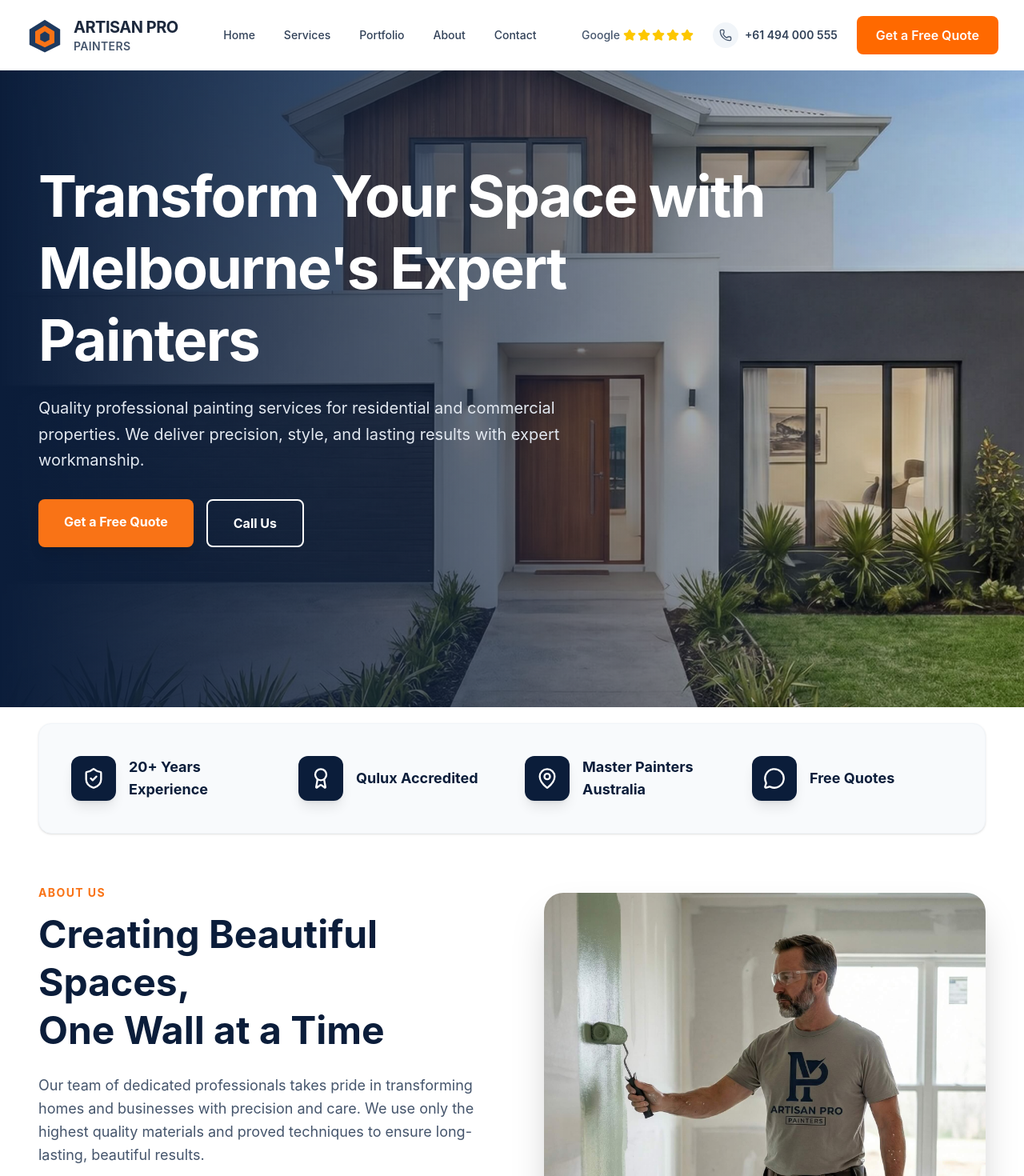
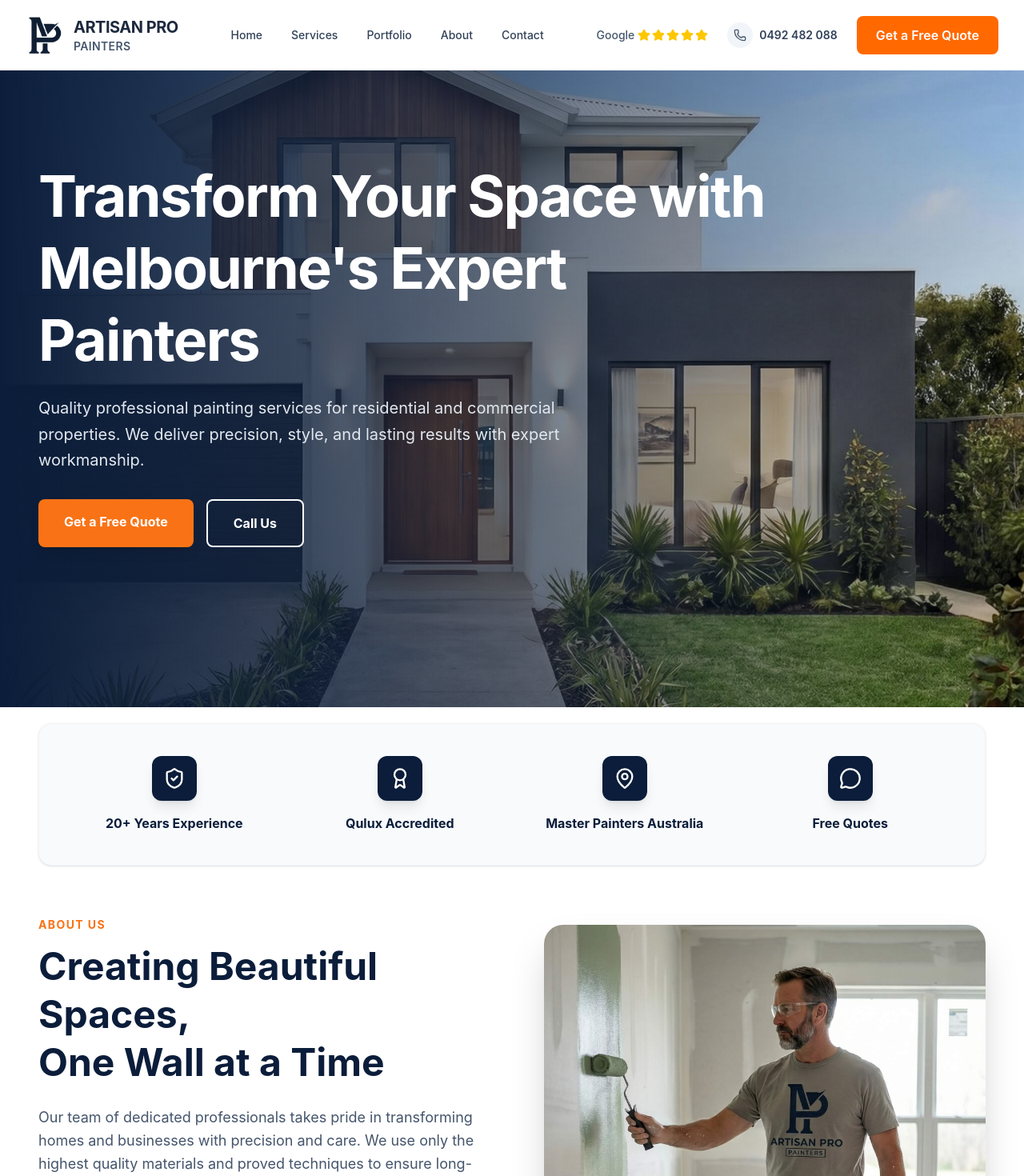
Before and after one commit to isaac-420-hub/ARTISAN-PRO, a Next.js app: page / in a window 1280 px wide. Shown: the top 1470 px of the page at 80% size. Built offline with nearby package versions, Linux system fonts and the light colour scheme.

Commit message:
update last test

```diff
--- a/app/component/Hero.tsx
+++ b/app/component/Hero.tsx
@@ -7,11 +7,11 @@ const HeroSection = () => {
       {/* 1. Background Image with Zoom Animation */}
       <div className="absolute inset-0 z-0 animate-zoom-slow">
         <Image
-          src="/images/Need_the_exact_202604051152.jpg" // ✅ مسیر لوکال: عکس را در public/images/hero-bg.jpg قرار دهید
+          src="/images/Need_the_exact_202604051152.jpg"
           alt="Modern House Painting"
           fill
           priority
-          className="object-cover object-right md:object-center"
+          className="object-cover object-center md:object-right"
         />
       </div>
 
--- a/app/component/Section2/section1.tsx
+++ b/app/component/Section2/section1.tsx
@@ -4,51 +4,55 @@ import { ShieldCheck, Award, MapPin, MessageCircle } from 'lucide-react';
 const FeaturesBar = () => {
   return (
     <div id="about" className="bg-[#F8FAFC] border border-slate-100 rounded-2xl md:p-8 lg:p-10 shadow-sm">
-      <div className="grid grid-cols-2 lg:grid-cols-4 py-10 lg:py-0 md-pt-5 gap-6 md:gap-8">
+      {/* ✅ grid-cols-2 برای موبایل (2 آیتم در هر سطر) + justify-center */}
+      <div className="grid grid-cols-2 lg:grid-cols-4 py-10 lg:py-0 md:pt-5 gap-4 md:gap-6 justify-center">
 
         {/* Feature 1 */}
-        <div className="flex items-center gap-4 group animate-slide-down" style={{ animationDelay: '0.1s' }}>
-          <div className="flex-shrink-0 w-14 h-14 flex items-center justify-center rounded-xl bg-[#0B1D3A] group-hover:bg-[#F97316] transition-all duration-500 group-hover:scale-110 group-hover:rotate-6 shadow-lg group-hover:shadow-orange-500/30">
-            <ShieldCheck className="w-7 h-7 text-white transition-transform duration-500 group-hover:rotate-12" />
+        <div className="flex flex-col items-center justify-center gap-2 md:gap-4 group animate-slide-down text-center" style={{ animationDelay: '0.1s' }}>
+          {/* ✅ آیکون باکس: کوچک در موبایل، بزرگ در دسکتاپ */}
+          <div className="flex-shrink-0 w-10 h-10 md:w-14 md:h-14 flex items-center justify-center rounded-xl bg-[#0B1D3A] group-hover:bg-[#F97316] transition-all duration-500 group-hover:scale-110 group-hover:rotate-6 shadow-lg group-hover:shadow-orange-500/30">
+            {/* ✅ آیکون داخلی: کوچک در موبایل */}
+            <ShieldCheck className="w-5 h-5 md:w-7 md:h-7 text-white transition-transform duration-500 group-hover:rotate-12" />
           </div>
           <div>
-            <span className="font-bold text-base md:text-lg text-[#0B1D3A] group-hover:text-[#F97316] transition-colors duration-300">
+            {/* ✅ متن: کوچک در موبایل */}
+            <span className="font-bold text-xs md:text-sm lg:text-base text-[#0B1D3A] group-hover:text-[#F97316] transition-colors duration-300">
               20+ Years Experience
             </span>
           </div>
         </div>
 
         {/* Feature 2 */}
-        <div className="flex items-center gap-4 group animate-slide-down" style={{ animationDelay: '0.2s' }}>
-          <div className="flex-shrink-0 w-14 h-14 flex items-center justify-center rounded-xl bg-[#0B1D3A] group-hover:bg-[#F97316] transition-all duration-500 group-hover:scale-110 group-hover:rotate-6 shadow-lg group-hover:shadow-orange-500/30">
-            <Award className="w-7 h-7 text-white transition-transform duration-500 group-hover:rotate-12" />
+        <div className="flex flex-col items-center justify-center gap-2 md:gap-4 group animate-slide-down text-center" style={{ animationDelay: '0.2s' }}>
+          <div className="flex-shrink-0 w-10 h-10 md:w-14 md:h-14 flex items-center justify-center rounded-xl bg-[#0B1D3A] group-hover:bg-[#F97316] transition-all duration-500 group-hover:scale-110 group-hover:rotate-6 shadow-lg group-hover:shadow-orange-500/30">
+            <Award className="w-5 h-5 md:w-7 md:h-7 text-white transition-transform duration-500 group-hover:rotate-12" />
           </div>
           <div>
-            <span className="font-bold text-base md:text-lg text-[#0B1D3A] group-hover:text-[#F97316] transition-colors duration-300">
+            <span className="font-bold text-xs md:text-sm lg:text-base text-[#0B1D3A] group-hover:text-[#F97316] transition-colors duration-300">
               Qulux Accredited
             </span>
           </div>
         </div>
 
         {/* Feature 3 */}
-        <div className="flex items-center gap-4 group animate-slide-down" style={{ animationDelay: '0.3s' }}>
-          <div className="flex-shrink-0 w-14 h-14 flex items-center justify-center rounded-xl bg-[#0B1D3A] group-hover:bg-[#F97316] transition-all duration-500 group-hover:scale-110 group-hover:rotate-6 shadow-lg group-hover:shadow-orange-500/30">
-            <MapPin className="w-7 h-7 text-white transition-transform duration-500 group-hover:rotate-12" />
+        <div className="flex flex-col items-center justify-center gap-2 md:gap-4 group animate-slide-down text-center" style={{ animationDelay: '0.3s' }}>
+          <div className="flex-shrink-0 w-10 h-10 md:w-14 md:h-14 flex items-center justify-center rounded-xl bg-[#0B1D3A] group-hover:bg-[#F97316] transition-all duration-500 group-hover:scale-110 group-hover:rotate-6 shadow-lg group-hover:shadow-orange-500/30">
+            <MapPin className="w-5 h-5 md:w-7 md:h-7 text-white transition-transform duration-500 group-hover:rotate-12" />
           </div>
           <div>
-            <span className="font-bold text-base md:text-lg text-[#0B1D3A] group-hover:text-[#F97316] transition-colors duration-300">
+            <span className="font-bold text-xs md:text-sm lg:text-base text-[#0B1D3A] group-hover:text-[#F97316] transition-colors duration-300">
               Master Painters Australia
             </span>
           </div>
         </div>
 
         {/* Feature 4 */}
-        <div className="flex items-center gap-4 group animate-slide-down" style={{ animationDelay: '0.4s' }}>
-          <div className="flex-shrink-0 w-14 h-14 flex items-center justify-center rounded-xl bg-[#0B1D3A] group-hover:bg-[#F97316] transition-all duration-500 group-hover:scale-110 group-hover:rotate-6 shadow-lg group-hover:shadow-orange-500/30">
-            <MessageCircle className="w-7 h-7 text-white transition-transform duration-500 group-hover:rotate-12" />
+        <div className="flex flex-col items-center justify-center gap-2 md:gap-4 group animate-slide-down text-center" style={{ animationDelay: '0.4s' }}>
+          <div className="flex-shrink-0 w-10 h-10 md:w-14 md:h-14 flex items-center justify-center rounded-xl bg-[#0B1D3A] group-hover:bg-[#F97316] transition-all duration-500 group-hover:scale-110 group-hover:rotate-6 shadow-lg group-hover:shadow-orange-500/30">
+            <MessageCircle className="w-5 h-5 md:w-7 md:h-7 text-white transition-transform duration-500 group-hover:rotate-12" />
           </div>
           <div>
-            <span className="font-bold text-base md:text-lg text-[#0B1D3A] group-hover:text-[#F97316] transition-colors duration-300">
+            <span className="font-bold text-xs md:text-sm lg:text-base text-[#0B1D3A] group-hover:text-[#F97316] transition-colors duration-300">
               Free Quotes
             </span>
           </div>
--- a/app/component/Section3.tsx
+++ b/app/component/Section3.tsx
@@ -38,8 +38,8 @@ const WhyChooseUs = () => {
           Why Choose Us
         </h2>
 
-        {/* Features Grid */}
-        <div className="grid grid-cols-1 sm:grid-cols-2 lg:grid-cols-4 gap-8 md:gap-10 lg:gap-12">
+        {/* ✅ تغییر اصلی: grid-cols-2 برای موبایل (2 آیتم در هر سطر) */}
+        <div className="grid grid-cols-2 lg:grid-cols-4 gap-8 md:gap-10 lg:gap-12">
           {features.map((feature, index) => {
             const IconComponent = feature.icon;
             return (
--- a/app/component/Section4.tsx
+++ b/app/component/Section4.tsx
@@ -7,7 +7,7 @@ const BrandLogos = () => {
     { name: 'FARROW & BALL', style: 'font-serif text-xl md:text-2xl tracking-wider' },
   ];
 
-  // Duplicate for infinite scroll effect
+  // Duplicate for infinite scroll effect (desktop only)
   const allBrands = [...brands, ...brands, ...brands];
 
   return (
@@ -18,18 +18,34 @@ const BrandLogos = () => {
         </p>
       </div>
 
-      {/* Marquee Container */}
-      <div className="relative">
+      {/* ✅ GRID VIEW - Mobile Only (2x2 layout) */}
+      <div className="block md:hidden">
+        <div className="grid grid-cols-2 gap-6 px-4">
+          {brands.map((brand, index) => (
+            <div
+              key={index}
+              className="flex items-center justify-center p-4 rounded-xl bg-slate-50/50 hover:bg-slate-100/50 transition-colors duration-300"
+            >
+              <span className={`${brand.style.split(' ').filter(c => !c.startsWith('md:')).join(' ')} text-slate-400 text-center`}>
+                {brand.name}
+              </span>
+            </div>
+          ))}
+        </div>
+      </div>
+
+      {/* ✅ MARQUEE VIEW - Desktop Only (original scroll) */}
+      <div className="hidden md:block relative">
         {/* Fade edges */}
-        <div className="absolute left-0 top-0 bottom-0 w-20 md:w-40 bg-gradient-to-r from-white to-transparent z-10" />
-        <div className="absolute right-0 top-0 bottom-0 w-20 md:w-40 bg-gradient-to-l from-white to-transparent z-10" />
+        <div className="absolute left-0 top-0 bottom-0 w-40 bg-gradient-to-r from-white to-transparent z-10" />
+        <div className="absolute right-0 top-0 bottom-0 w-40 bg-gradient-to-l from-white to-transparent z-10" />
 
         {/* Scrolling Brands */}
         <div className="flex animate-marquee">
           {allBrands.map((brand, index) => (
             <div
               key={index}
-              className="flex-shrink-0 mx-8 md:mx-16 lg:mx-24 flex items-center justify-center min-w-[160px] md:min-w-[200px]"
+              className="flex-shrink-0 mx-16 lg:mx-24 flex items-center justify-center min-w-[200px]"
             >
               <span className={`${brand.style} text-slate-400 hover:text-slate-600 transition-colors duration-300 cursor-default select-none`}>
                 {brand.name}
--- a/app/component/layout/Navbar.tsx
+++ b/app/component/layout/Navbar.tsx
@@ -71,23 +71,11 @@ const Navbar = () => {
           {/* Logo */}
           <Link href="/" className="flex items-center space-x-3 group">
             <div className="relative w-12 h-12 transform transition-transform duration-300 group-hover:scale-110">
-              <svg viewBox="0 0 100 100" className="w-full h-full">
-                <path
-                  d="M50 10 L90 35 L90 75 L50 95 L10 75 L10 35 Z"
-                  fill="#1e3a5f"
-                  className="transition-all duration-300 group-hover:fill-orange-500"
-                />
-                <path
-                  d="M50 25 L75 40 L75 70 L50 82 L25 70 L25 40 Z"
-                  fill="#f97316"
-                  className="transition-all duration-300"
-                />
-                <path
-                  d="M50 40 L62 48 L62 62 L50 68 L38 62 L38 48 Z"
-                  fill="#1e3a5f"
-                  className="transition-all duration-300 group-hover:fill-white"
-                />
-              </svg>
+              <img
+                src="/Logo.png"
+                alt="Artisan Pro Painters Logo"
+                className="w-full h-full object-contain"
+              />
             </div>
             <div className="flex flex-col">
               <span className="text-xl font-bold text-slate-800 tracking-tight group-hover:text-orange-500 transition-colors duration-300">
@@ -160,7 +148,7 @@ const Navbar = () => {
                 <Phone className="w-4 h-4 text-slate-600 group-hover:text-orange-500 transition-colors" />
               </div>
               <span className="text-sm font-semibold text-slate-700 group-hover:text-orange-500 transition-colors">
-                +61 494 000 555
+                0492 482 088
               </span>
             </a>
 
```
Also changed, not shown: app/component/layout/Footer.tsx (+9 -10 lines), public/Logo.png (added), 1 other file (tests, documents, lock files or other folders).
